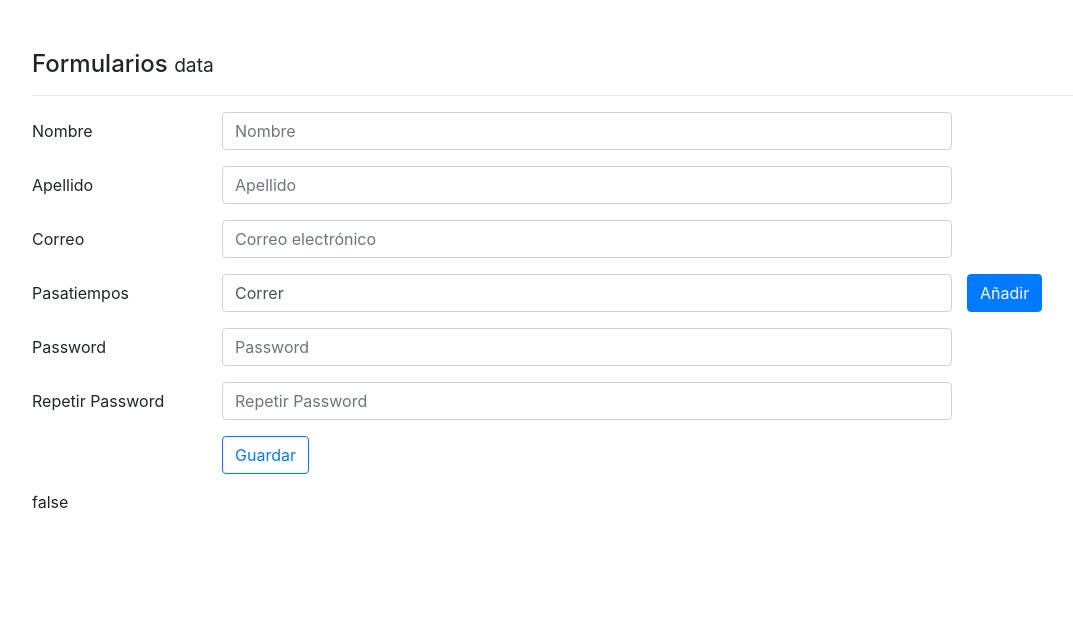
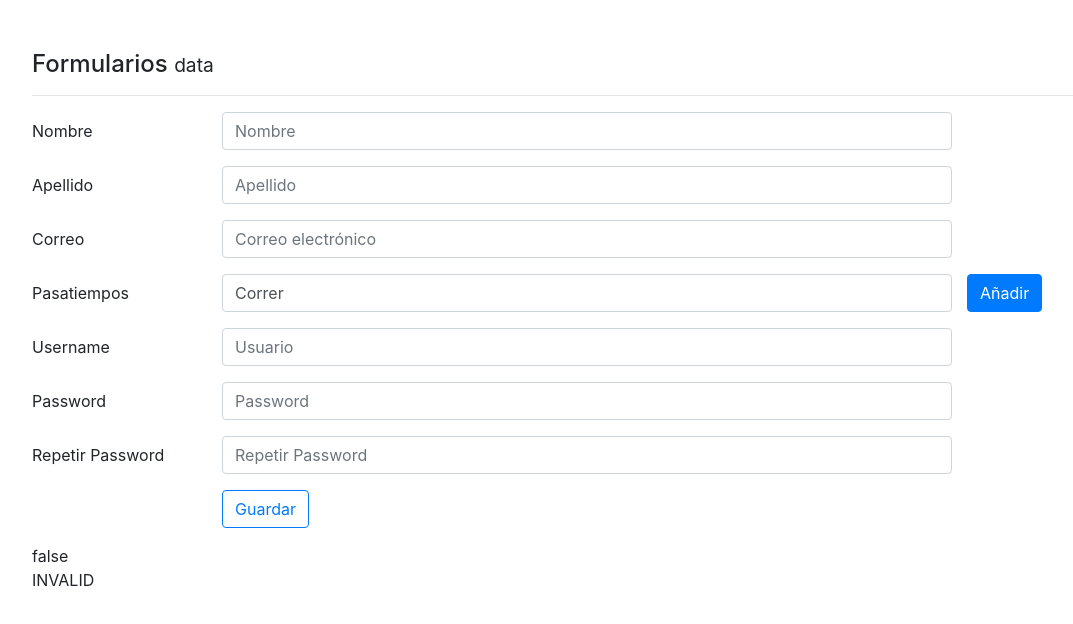
Before and after one commit to jordimart/ng2-Formularios, an Angular app: page / in a window 1280 px wide. Shown: the top 624 px of the page, without its empty margins (53-1126 px from the left). Built offline with nearby package versions, Linux system fonts and the light colour scheme.

Commit message:
Data: validadores asincronos.

```diff
--- a/src/app/components/data/data.component.html
+++ b/src/app/components/data/data.component.html
@@ -46,9 +46,15 @@
   </div>
 
   <div class="form-group row">
+    <label class="col-2 col-form-label">Username</label>
+    <div class="col-md-8">
+      <input class="form-control" type="text" placeholder="Usuario" formControlName="username">
+    </div>
+  </div>
+
+  <div class="form-group row">
     <label class="col-2 col-form-label">Password</label>
     <div class="col-md-8">
-
       <input class="form-control" type="password" placeholder="Password" formControlName="password1">
     </div>
   </div>
@@ -56,7 +62,6 @@
   <div class="form-group row">
     <label class="col-2 col-form-label">Repetir Password</label>
     <div class="col-md-8">
-
       <input class="form-control" type="password" placeholder="Repetir Password" formControlName="password2">
     </div>
   </div>
@@ -74,5 +79,7 @@
     </div>
   </div>
   {{ forma.valid }}
+  <br />
+  {{ forma.status }}
 
 </form>
--- a/src/app/components/data/data.component.ts
+++ b/src/app/components/data/data.component.ts
@@ -1,5 +1,6 @@
 import { Component, OnInit } from '@angular/core';
 import { FormGroup, FormControl, Validators, FormArray } from '@angular/forms'
+import { Observable } from 'rxjs/Rx'
 
 @Component({
   selector: 'app-data',
@@ -38,6 +39,7 @@
       'pasatiempos': new FormArray([
         new FormControl('Correr', Validators.required)
       ]),
+      'username': new FormControl('', Validators.required, this.existeUsuario),
       'password1': new FormControl('', Validators.required),
       'password2': new FormControl()
     })
@@ -81,11 +83,28 @@
   noIgual(control: FormControl): { [s: string]: boolean } {
 
     let forma: any = this;
-    if (control.value === forma.controls['password1'].value) {
-      return null
+    if (control.value !== forma.controls['password1'].value) {
+      return {
+        noiguales: true
+      }
     }
-    return {
-      noiguales: true
-    }
+    return null
+  }
+
+  existeUsuario(control: FormControl): Promise<any> | Observable<any> {
+
+    let promesa = new Promise(
+      (resolve, reject) => {
+
+        setTimeout(() => {
+          if (control.value === "strider") {
+            resolve({ existe: true })
+          } else {
+            resolve(null)
+          }
+        }, 3000)
+      }
+    )
+    return promesa;
   }
 }
```
